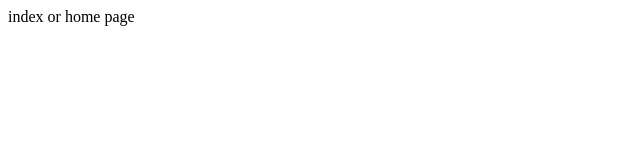
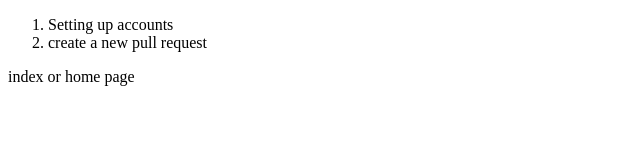
Before and after one commit to Mavi786/CUNY_QCC_NYCEO_MC, a plain HTML site: page index.html in a window 1280 px wide. Shown: the whole page, without its empty margins (0-640 px from the left). Drawn offline with Linux system fonts and the light colour scheme.

Commit message:
Update index.html
Added to list item

```diff
--- a/index.html
+++ b/index.html
@@ -7,6 +7,10 @@
     <link href="style.css" rel="stylesheet" type="text/css" />
   </head>
   <body>
+    <ol>
+      <li> Setting up accounts </li>
+      <li> create a new pull request </li>
+    </ol>
     index or home page
     <script src="script.js"></script>
   </body>
```
